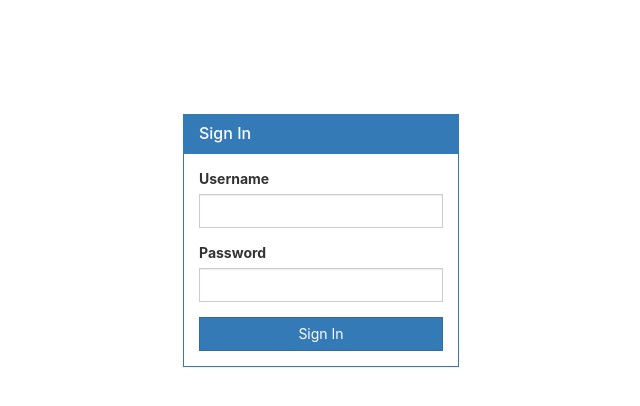
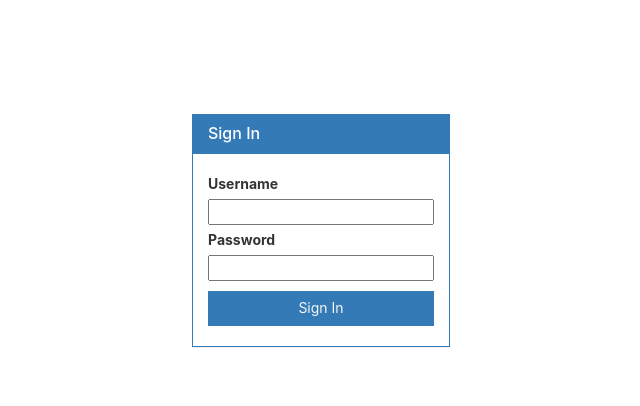
Before and after one commit to mtsylko/react-redux-default-template, a React (Create React App) app: page /login in a window 1280 px wide. Shown: the top 406 px of the page, without its empty margins (319-959 px from the left). Built offline with nearby package versions, Linux system fonts and the light colour scheme; what key-mirror would draw is missing.

Commit message:
bootsrap is removed from input

```diff
--- a/src/component/form/FieldGroup.js
+++ /dev/null
@@ -1,15 +0,0 @@
-import React from 'react'
-import { FormGroup, ControlLabel, FormControl, HelpBlock } from 'react-bootstrap'
-const uuid = require('uuid/v4');
-
-const FieldGroup = ({ id, label, help, ...props }) => {
-  return (
-    <FormGroup controlId={`control-${uuid()}`}>
-      {label && <ControlLabel>{label}</ControlLabel>}
-      <FormControl {...props} />
-      {help && <HelpBlock>{help}</HelpBlock>}
-    </FormGroup>
-  );
-};
-
-export default FieldGroup;
--- a/src/component/form/Form.js
+++ b/src/component/form/Form.js
@@ -1,7 +1,8 @@
 import React from 'react'
 import TextInput from './input/TextInput';
+import FormGroup from './FormGroup'
 
-export default class Form extends React.Component {
+export default class Form extends React.PureComponent {
 
   state = {
     values: {},
@@ -10,6 +11,13 @@ export default class Form extends React.Component {
 
   onChangeDefault = (e) => {
     const name = e.target.name;
+/*
+    const typeSplitIndex = name.indexOf(':');
+    const type = typeSplitIndex > - 1 ? name.substr(typeSplitIndex + 1) : 'object';
+    const pathStr = typeSplitIndex > - 1 ? name.substr(0, typeSplitIndex - 1) : name;
+    const path = pathStr.split('.');
+    */
+
     const value = e.target.value;
     const values = { ...this.state.values };
     values[name] = value;
@@ -27,32 +35,46 @@ export default class Form extends React.Component {
     submit(values, errors);
   };
 
-  createElementWithProps(item) {
+  createElementWithProps(item, name) {
     const { onChangeDefault } = this;
     let config = {};
     if(item.type === TextInput && !item.props.onChange) {
       config = { onChange: onChangeDefault };
+      if(name) config.name = name + '.' + item.props.name;
     }
     return React.cloneElement(item, config);
   }
 
-  getFields(parent) {
-    if(!parent.props) return [];
-    const { children } = parent.props;
-    if(children && Array.isArray(children)) {
-      return children
+   getFields(element, name, elements = []) {
+    if (element) {
+      if (Array.isArray(element)) {
+        const len = element.length;
+        for(let i = 0; i < len; i++) {
+          this.getFields(element[i], name, elements);
         }
-    return this.getFields(children);
-  };
+      } else {
+        if(element.type === TextInput) {
+          const elementClone = this.createElementWithProps(element, name);
+          elements.push(elementClone);
+        } else if(element.type === FormGroup) {
+          this.getFields(element.props.children, name ? name + '.' + element.name : element.name, elements);
+        }
+      }
+    }
+    return elements;
+  }
+
 
   render() {
-    // const children = this.getFields(this);
+    //const elements = this.getFields.call(this, this.props.children);
     const { children } = this.props;
     const { createElementWithProps, onSubmit } = this;
     const childrenWithProps = children.map(item => createElementWithProps.call(this, item));
-    return <form method='POST' onSubmit={ onSubmit }>
+    return <div className="form">
+      <form method='POST' onSubmit={ onSubmit }>
         {childrenWithProps}
-    </form>;
+      </form>
+    </div>;
   }
 
 
--- a/src/component/form/Form.scss
+++ b/src/component/form/Form.scss
@@ -0,0 +1,5 @@
+.form {
+  .form-group {
+
+  }
+}
--- /dev/null
+++ b/src/component/form/FormElement.js
@@ -0,0 +1,5 @@
+import React from 'react';
+
+export default class FormElement extends React.PureComponent {
+
+}
--- /dev/null
+++ b/src/component/form/FormGroup.js
@@ -0,0 +1,20 @@
+import React, { PureComponent } from 'react'
+import './Form.scss'
+import PropTypes from 'prop-types';
+
+export default class FormGroup extends PureComponent {
+
+  render() {
+    const { children } = this.props;
+    return (
+      <div className="form-group">
+        {children}
+      </div>
+    );
+  }
+
+}
+
+FormGroup.propTypes = {
+  name: PropTypes.string.isRequired
+};
--- a/src/component/form/button/Button.js
+++ b/src/component/form/button/Button.js
@@ -1,16 +1,19 @@
 import React from 'react'
 import './Button.scss'
 import PropTypes from 'prop-types';
-import { Button } from 'react-bootstrap'
 
-const WrappedButton = ({ label, type, onClickHandler }) => {
-  return <Button bsStyle="primary" type={type} onClick={ onClickHandler }>{label}</Button>
+const Button = ({ name, label, type, onClickHandler }) => {
+  return <button className="button" type={type} name={name} onClick={ onClickHandler }>{label}</button>
 };
 
-WrappedButton.propTypes = {
+Button.propTypes = {
   label: PropTypes.string.isRequired,
   type: PropTypes.string,
   onClickHandler: PropTypes.func
 };
 
-export default WrappedButton;
+Button.defaultProps = {
+  type: 'submit'
+};
+
+export default Button;
--- a/src/component/form/button/Button.scss
+++ b/src/component/form/button/Button.scss
@@ -1,21 +1,14 @@
-.btn {
-  float: right;
-  display: block;
-  width:100%;
-  border-radius: 0 !important;
+.button {
+  $background-color: #337ab7;
+  background-color: $background-color;
+  color: whitesmoke;
+  border: 0;
+  outline: none;
+  width: 100%;
+  height: 35px;
+  margin-top: 5px;
+  margin-bottom: 5px;
+  &:active {
+    background-color: darken($background-color, 10%);
+  }
 }
-
-.styled-btn {
-  background-color: orangered;
-  border: none;
-  color: white;
-  padding: 8px 25px;
-  text-align: center;
-  text-decoration: none;
-  display: inline-block;
-  font-size: 16px;
-  margin: 4px 2px;
-  cursor: pointer;
-  outline: none;
-  font-weight: 600;
-}
--- a/src/component/form/input/TextInput.js
+++ b/src/component/form/input/TextInput.js
@@ -1,16 +1,19 @@
 import React from 'react'
+import FormElement from '../FormElement'
+import PropTypes from 'prop-types';
 import './TextInput.scss'
-import PropTypes from 'prop-types';
-import FieldGroup from '../FieldGroup'
 
-const TextInput = ({ name, value, label, placeholder, onChange, type }) => {
-  return <FieldGroup
-    name={name}
-    type={type}
-    label={label}
-    placeholder={placeholder}
-    onChange={onChange}/>
-};
+export default class TextInput extends FormElement {
+
+  render() {
+    const { name, value, label, placeholder, onChange, type } = this.props;
+    return (<div className="text-input">
+      <label htmlFor={name}>{label}</label>
+      <input id={name} name={name} type={type} value={value} placeholder={placeholder} onChange={onChange}/>
+    </div>);
+  }
+
+}
 
 TextInput.propTypes = {
   name: PropTypes.string.isRequired,
@@ -23,5 +26,3 @@ TextInput.propTypes = {
 TextInput.defaultProps = {
   type: 'text'
 };
-
-export default TextInput;
--- a/src/component/form/input/TextInput.scss
+++ b/src/component/form/input/TextInput.scss
@@ -1,3 +1,11 @@
-.form-control {
-  border-radius: 0 !important;
+.text-input {
+  margin-top: 5px;
+  margin-bottom: 5px;
+  width: 100%;
+  input {
+    display: block;
+  }
+  label {
+    display: block;
+  }
 }
--- a/src/component/form/login-form/LoginForm.js
+++ b/src/component/form/login-form/LoginForm.js
@@ -2,7 +2,7 @@ import React from 'react'
 import TextInput from '../input/TextInput'
 import Form from '../Form'
 import Button from '../button/Button'
-import { Panel, FormGroup, ControlLabel, FormControl } from 'react-bootstrap'
+import { Panel } from 'react-bootstrap'
 import './LoginForm.scss'
 
 const LoginForm = ({ onSubmit }) => {
@@ -14,15 +14,15 @@ const LoginForm = ({ onSubmit }) => {
       </Panel.Heading>
       <Panel.Body>
         <Form onSubmit={ onSubmit }>
-          {/* <FormGroup> */}
           <TextInput key={1} name="username" label="Username" />
           <TextInput key={2} name="password" label="Password" type='password' />
           <Button type="submit" label="Sign In"/>
-          {/* </FormGroup> */}
         </Form>
       </Panel.Body>
     </Panel>
   </div>);
 };
 
+
+
 export default LoginForm;
--- a/src/container/home/HomePage.scss
+++ b/src/container/home/HomePage.scss
@@ -0,0 +1,3 @@
+.home-page {
+
+}
--- a/src/container/login/LoginPage.js
+++ b/src/container/login/LoginPage.js
@@ -15,8 +15,7 @@ class LoginPage extends React.Component {
 
   render() {
     const isAuth = !!this.props.token;
-    console.log('this.props.token', this.props.token)
-    if(isAuth) return <Redirect to='/'/>
+    if(isAuth) return <Redirect to='/'/>;
     return (<div className="login-page">
       <LoginForm onSubmit={this.onSubmit}/>
     </div>);
```
Lines whose indentation alone changed are shown as unchanged.
